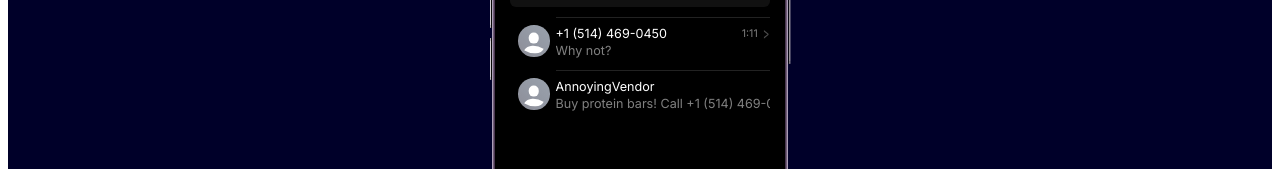
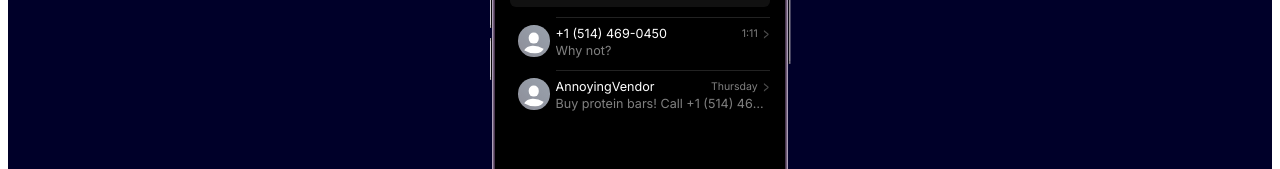
Before and after one commit to kfirprods/vue-iphone-imessage, a Vue app in the folder vue-iphone-imessage/: page / in a window 1280 px wide. Shown: the part 188-357 px from the top of the page. Built offline with nearby package versions, Linux system fonts and the light colour scheme.

Commit message:
fixed overflow and ellipsis of conversation rows

```diff
--- a/vue-iphone-imessage/package.json
+++ b/vue-iphone-imessage/package.json
@@ -1,6 +1,6 @@
 {
   "name": "vue-iphone-imessage",
-  "version": "0.0.8",
+  "version": "0.0.9",
   "description": "Vue 3 components to render a physical iPhone device + basic iMessage",
   "type": "module",
   "author": "Kfir Eichenblat",
--- a/vue-iphone-imessage/src/components/imessage/iMessageAppComponent.vue
+++ b/vue-iphone-imessage/src/components/imessage/iMessageAppComponent.vue
@@ -265,6 +265,7 @@ function sendMessageToSelectedConversation({
         border-top: 1px solid #222;
         padding-top: 8px;
         padding-bottom: 8px;
+        min-width: 0;
 
         .title-line {
           display: flex;
```
